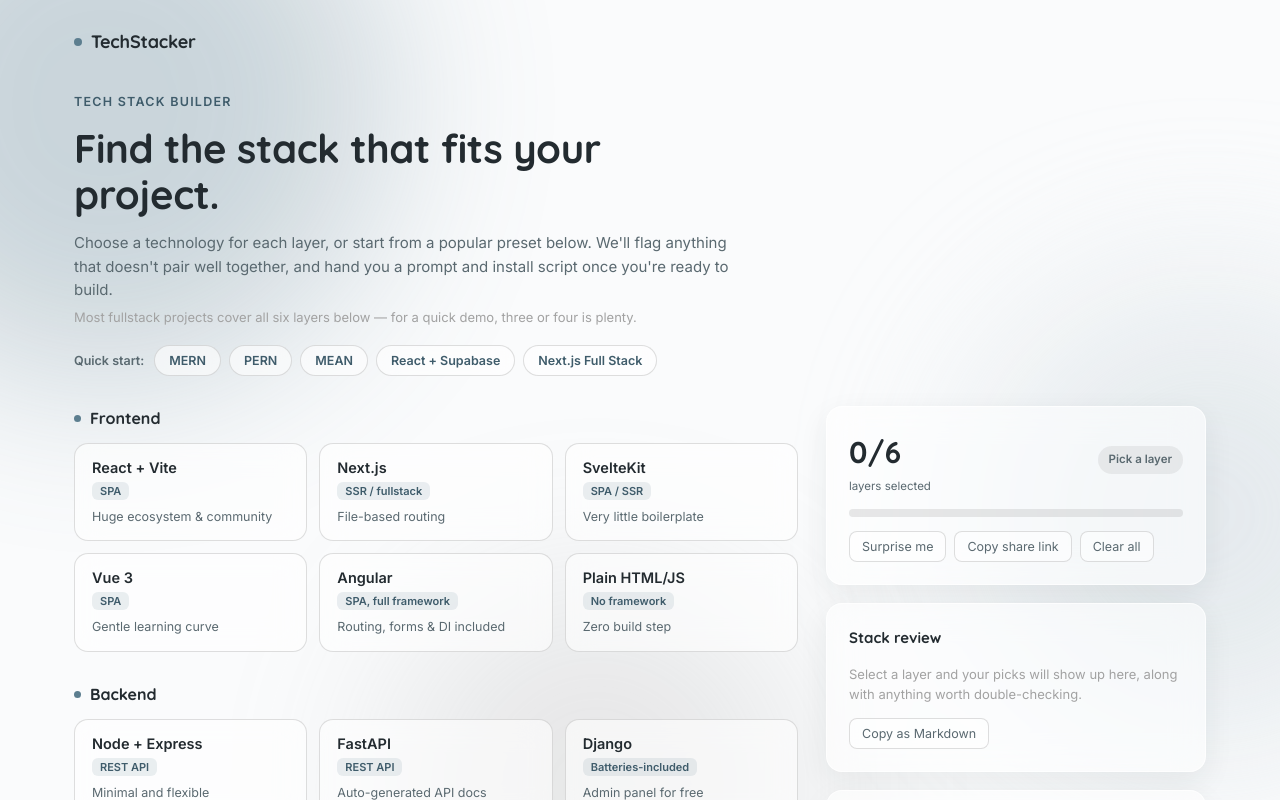
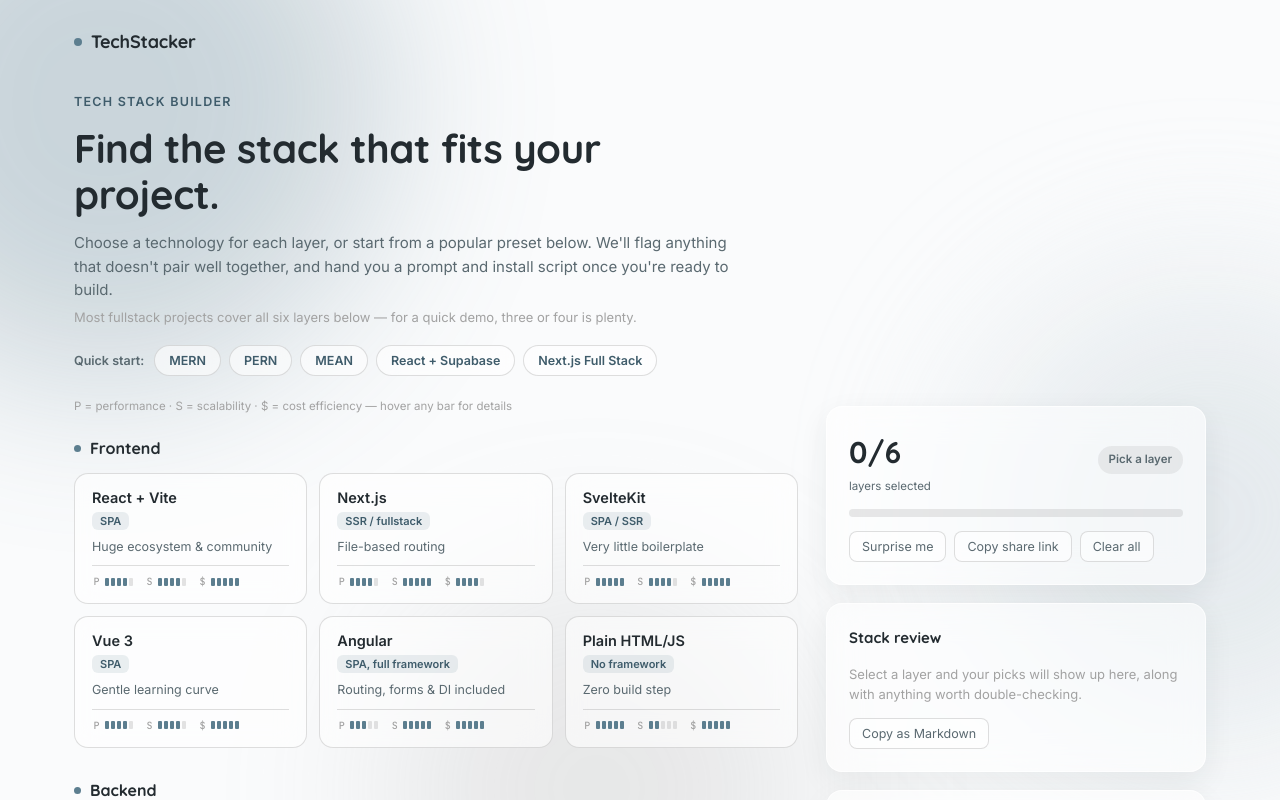
Before and after one commit to haris-afr/techstacked, a React (Vite) app: page / in a window 1280 px wide. Shown: the top 800 px of the page. Built offline with nearby package versions, Linux system fonts and the light colour scheme; the HTML template or start-up script is replaced by a standard one.

Commit message:
add indicators and update readme

```diff
--- a/src/App.jsx
+++ b/src/App.jsx
@@ -37,6 +37,7 @@
 
         <div className="builder-grid">
           <div>
+            <p className="metrics-legend">P = performance · S = scalability · $ = cost efficiency — hover any bar for details</p>
             {STACK_ORDER.map((key) => (
               <CategorySection
                 key={key}
--- a/src/components/OptionCard.jsx
+++ b/src/components/OptionCard.jsx
@@ -1,3 +1,19 @@
+const METRICS = [
+  { key: 'performance', label: 'P', name: 'Performance' },
+  { key: 'scalability', label: 'S', name: 'Scalability' },
+  { key: 'cost', label: '$', name: 'Cost efficiency' },
+];
+
+function MetricBar({ value }) {
+  return (
+    <span className="metric-bar">
+      {[1, 2, 3, 4, 5].map((i) => (
+        <span key={i} className={`metric-seg${i <= value ? ' filled' : ''}`} />
+      ))}
+    </span>
+  );
+}
+
 export default function OptionCard({ option, selected, onSelect }) {
   return (
     <button type="button" className={`card${selected ? ' selected' : ''}`} onClick={onSelect}>
@@ -5,6 +21,17 @@
       <div className="card-name">{option.name}</div>
       <div className="card-tag">{option.tag}</div>
       <div className="card-blurb">{option.pros[0]}</div>
+
+      {option.ratings && (
+        <div className="metric-row">
+          {METRICS.map((m) => (
+            <span className="metric-item" key={m.key} title={`${m.name}: ${option.ratings[m.key]}/5`}>
+              <span className="metric-label">{m.label}</span>
+              <MetricBar value={option.ratings[m.key]} />
+            </span>
+          ))}
+        </div>
+      )}
     </button>
   );
 }
--- a/src/data/stackData.js
+++ b/src/data/stackData.js
@@ -1,6 +1,8 @@
 // All the layers, options, and ready-made presets live here.
 // To add a new tech option: copy an entry inside the relevant category's
-// `options` array and edit the fields.
+// `options` array and edit the fields. `ratings` are 1-5 and drive the
+// little indicator bars on each card (performance / scalability / cost,
+// where a higher cost score means more cost-efficient / cheaper).
 // To add a whole new category: add a key here, then add it to STACK_ORDER.
 // To add a new popular-stack preset: add an entry to PRESETS at the bottom.
 
@@ -10,59 +12,59 @@
   frontend: {
     label: 'Frontend',
     options: [
-      { id: 'react-vite', name: 'React + Vite', tag: 'SPA', pros: ['Huge ecosystem & community', 'Fast dev reload'], cons: ['No built-in routing or SSR'], install: ['npm create vite@latest {dir} -- --template react'], promptBit: 'a React (Vite) single-page frontend' },
-      { id: 'nextjs', name: 'Next.js', tag: 'SSR / fullstack', pros: ['File-based routing', 'SSR/SSG and API routes built in'], cons: ['More opinionated, slightly heavier'], install: ['npx create-next-app@latest {dir}'], promptBit: 'a Next.js frontend with SSR support' },
-      { id: 'sveltekit', name: 'SvelteKit', tag: 'SPA / SSR', pros: ['Very little boilerplate', 'Small bundle size'], cons: ['Smaller ecosystem than React'], install: ['npx sv create {dir}'], promptBit: 'a SvelteKit frontend' },
-      { id: 'vue', name: 'Vue 3', tag: 'SPA', pros: ['Gentle learning curve', 'Clear documentation'], cons: ['Smaller hiring pool than React'], install: ['npm create vue@latest {dir}'], promptBit: 'a Vue 3 frontend' },
-      { id: 'angular', name: 'Angular', tag: 'SPA, full framework', pros: ['Routing, forms & DI included', 'TypeScript by default'], cons: ['Steeper learning curve'], install: ['npm install -g @angular/cli && ng new {dir}'], promptBit: 'an Angular frontend' },
-      { id: 'vanilla', name: 'Plain HTML/JS', tag: 'No framework', pros: ['Zero build step', 'Deploys anywhere instantly'], cons: ['Manual DOM work as it grows'], install: ['mkdir {dir} && cd {dir} && touch index.html style.css script.js'], promptBit: 'a plain HTML/CSS/JS frontend with no framework' },
+      { id: 'react-vite', name: 'React + Vite', tag: 'SPA', pros: ['Huge ecosystem & community', 'Fast dev reload'], cons: ['No built-in routing or SSR'], install: ['npm create vite@latest {dir} -- --template react'], promptBit: 'a React (Vite) single-page frontend', ratings: { performance: 4, scalability: 4, cost: 5 } },
+      { id: 'nextjs', name: 'Next.js', tag: 'SSR / fullstack', pros: ['File-based routing', 'SSR/SSG and API routes built in'], cons: ['More opinionated, slightly heavier'], install: ['npx create-next-app@latest {dir}'], promptBit: 'a Next.js frontend with SSR support', ratings: { performance: 4, scalability: 5, cost: 4 } },
+      { id: 'sveltekit', name: 'SvelteKit', tag: 'SPA / SSR', pros: ['Very little boilerplate', 'Small bundle size'], cons: ['Smaller ecosystem than React'], install: ['npx sv create {dir}'], promptBit: 'a SvelteKit frontend', ratings: { performance: 5, scalability: 4, cost: 5 } },
+      { id: 'vue', name: 'Vue 3', tag: 'SPA', pros: ['Gentle learning curve', 'Clear documentation'], cons: ['Smaller hiring pool than React'], install: ['npm create vue@latest {dir}'], promptBit: 'a Vue 3 frontend', ratings: { performance: 4, scalability: 4, cost: 5 } },
+      { id: 'angular', name: 'Angular', tag: 'SPA, full framework', pros: ['Routing, forms & DI included', 'TypeScript by default'], cons: ['Steeper learning curve'], install: ['npm install -g @angular/cli && ng new {dir}'], promptBit: 'an Angular frontend', ratings: { performance: 3, scalability: 5, cost: 5 } },
+      { id: 'vanilla', name: 'Plain HTML/JS', tag: 'No framework', pros: ['Zero build step', 'Deploys anywhere instantly'], cons: ['Manual DOM work as it grows'], install: ['mkdir {dir} && cd {dir} && touch index.html style.css script.js'], promptBit: 'a plain HTML/CSS/JS frontend with no framework', ratings: { performance: 5, scalability: 2, cost: 5 } },
     ],
   },
   backend: {
     label: 'Backend',
     options: [
-      { id: 'express', name: 'Node + Express', tag: 'REST API', pros: ['Minimal and flexible', 'Same language as the frontend'], cons: ['You wire up the structure yourself'], install: ['npm install express'], promptBit: 'a Node.js + Express REST API backend' },
-      { id: 'fastapi', name: 'FastAPI', tag: 'REST API', pros: ['Auto-generated API docs', 'Async by default'], cons: ['Python packaging can be fiddly'], install: ['pip install fastapi uvicorn'], promptBit: 'a Python FastAPI backend' },
-      { id: 'django', name: 'Django', tag: 'Batteries-included', pros: ['Admin panel for free', 'Auth and ORM built in'], cons: ['Heavier than most hackathons need'], install: ['pip install django && django-admin startproject {dir}'], promptBit: 'a Django backend' },
-      { id: 'nextapi', name: 'Next.js API routes', tag: 'Fullstack', pros: ['Nothing extra to deploy', 'Shares types with the frontend'], cons: ['Tied to the Next.js app'], install: ["echo 'Add route files under /app/api in your Next.js project'"], promptBit: 'Next.js API routes as the backend' },
-      { id: 'none-backend', name: 'None / BaaS only', tag: 'Serverless', pros: ['Nothing to deploy or scale yourself'], cons: ['Less control over custom logic'], install: ["echo 'No custom backend needed'"], promptBit: 'no custom backend, relying on a backend-as-a-service instead' },
+      { id: 'express', name: 'Node + Express', tag: 'REST API', pros: ['Minimal and flexible', 'Same language as the frontend'], cons: ['You wire up the structure yourself'], install: ['npm install express'], promptBit: 'a Node.js + Express REST API backend', ratings: { performance: 4, scalability: 4, cost: 5 } },
+      { id: 'fastapi', name: 'FastAPI', tag: 'REST API', pros: ['Auto-generated API docs', 'Async by default'], cons: ['Python packaging can be fiddly'], install: ['pip install fastapi uvicorn'], promptBit: 'a Python FastAPI backend', ratings: { performance: 5, scalability: 4, cost: 5 } },
+      { id: 'django', name: 'Django', tag: 'Batteries-included', pros: ['Admin panel for free', 'Auth and ORM built in'], cons: ['Heavier than most hackathons need'], install: ['pip install django && django-admin startproject {dir}'], promptBit: 'a Django backend', ratings: { performance: 3, scalability: 4, cost: 5 } },
+      { id: 'nextapi', name: 'Next.js API routes', tag: 'Fullstack', pros: ['Nothing extra to deploy', 'Shares types with the frontend'], cons: ['Tied to the Next.js app'], install: ["echo 'Add route files under /app/api in your Next.js project'"], promptBit: 'Next.js API routes as the backend', ratings: { performance: 4, scalability: 3, cost: 4 } },
+      { id: 'none-backend', name: 'None / BaaS only', tag: 'Serverless', pros: ['Nothing to deploy or scale yourself'], cons: ['Less control over custom logic'], install: ["echo 'No custom backend needed'"], promptBit: 'no custom backend, relying on a backend-as-a-service instead', ratings: { performance: 5, scalability: 3, cost: 5 } },
     ],
   },
   database: {
     label: 'Database',
     options: [
-      { id: 'postgres', name: 'PostgreSQL', tag: 'SQL', pros: ['Rock-solid and ACID compliant', 'Wide hosting support'], cons: ['Needs a schema and migrations'], install: ['npm install pg'], promptBit: 'a PostgreSQL database' },
-      { id: 'mongo', name: 'MongoDB', tag: 'NoSQL', pros: ['Flexible, schema-less documents'], cons: ['Easy to end up with inconsistent shapes'], install: ['npm install mongoose'], promptBit: 'a MongoDB database' },
-      { id: 'sqlite', name: 'SQLite', tag: 'SQL, file-based', pros: ['Zero setup, single file'], cons: ['Not built for concurrent multi-user load'], install: ['npm install better-sqlite3'], promptBit: 'a local SQLite database' },
-      { id: 'supabase', name: 'Supabase', tag: 'Postgres + BaaS', pros: ['Postgres with auth & storage included'], cons: ["You're tied to their platform conventions"], install: ['npm install @supabase/supabase-js'], promptBit: 'Supabase as the database and backend layer' },
-      { id: 'none-db', name: 'None', tag: 'Stateless', pros: ['Nothing to host or back up'], cons: ['No persistence between sessions'], install: ["echo 'No database needed'"], promptBit: 'no database, the app is stateless' },
+      { id: 'postgres', name: 'PostgreSQL', tag: 'SQL', pros: ['Rock-solid and ACID compliant', 'Wide hosting support'], cons: ['Needs a schema and migrations'], install: ['npm install pg'], promptBit: 'a PostgreSQL database', ratings: { performance: 4, scalability: 5, cost: 4 } },
+      { id: 'mongo', name: 'MongoDB', tag: 'NoSQL', pros: ['Flexible, schema-less documents'], cons: ['Easy to end up with inconsistent shapes'], install: ['npm install mongoose'], promptBit: 'a MongoDB database', ratings: { performance: 4, scalability: 4, cost: 4 } },
+      { id: 'sqlite', name: 'SQLite', tag: 'SQL, file-based', pros: ['Zero setup, single file'], cons: ['Not built for concurrent multi-user load'], install: ['npm install better-sqlite3'], promptBit: 'a local SQLite database', ratings: { performance: 5, scalability: 1, cost: 5 } },
+      { id: 'supabase', name: 'Supabase', tag: 'Postgres + BaaS', pros: ['Postgres with auth & storage included'], cons: ["You're tied to their platform conventions"], install: ['npm install @supabase/supabase-js'], promptBit: 'Supabase as the database and backend layer', ratings: { performance: 4, scalability: 4, cost: 3 } },
+      { id: 'none-db', name: 'None', tag: 'Stateless', pros: ['Nothing to host or back up'], cons: ['No persistence between sessions'], install: ["echo 'No database needed'"], promptBit: 'no database, the app is stateless', ratings: { performance: 5, scalability: 1, cost: 5 } },
     ],
   },
   styling: {
     label: 'Styling',
     options: [
-      { id: 'tailwind', name: 'Tailwind CSS', tag: 'Utility-first', pros: ['Fast to build with, no context switching'], cons: ['Markup can get verbose'], install: ['npm install -D tailwindcss postcss autoprefixer && npx tailwindcss init -p'], promptBit: 'Tailwind CSS for styling' },
-      { id: 'css-modules', name: 'CSS Modules', tag: 'Scoped CSS', pros: ['Plain CSS, scoped per component'], cons: ['No design system out of the box'], install: ["echo 'Most modern bundlers support CSS Modules out of the box'"], promptBit: 'CSS Modules for styling' },
-      { id: 'styled-components', name: 'styled-components', tag: 'CSS-in-JS', pros: ['Styles live next to components'], cons: ['Small runtime cost vs static CSS'], install: ['npm install styled-components'], promptBit: 'styled-components for styling' },
-      { id: 'plain-css', name: 'Plain CSS', tag: 'No tooling', pros: ['No build step, no dependencies'], cons: ['You manage naming collisions yourself'], install: ["echo 'No styling install needed'"], promptBit: 'plain hand-written CSS' },
+      { id: 'tailwind', name: 'Tailwind CSS', tag: 'Utility-first', pros: ['Fast to build with, no context switching'], cons: ['Markup can get verbose'], install: ['npm install -D tailwindcss postcss autoprefixer && npx tailwindcss init -p'], promptBit: 'Tailwind CSS for styling', ratings: { performance: 4, scalability: 5, cost: 5 } },
+      { id: 'css-modules', name: 'CSS Modules', tag: 'Scoped CSS', pros: ['Plain CSS, scoped per component'], cons: ['No design system out of the box'], install: ["echo 'Most modern bundlers support CSS Modules out of the box'"], promptBit: 'CSS Modules for styling', ratings: { performance: 5, scalability: 4, cost: 5 } },
+      { id: 'styled-components', name: 'styled-components', tag: 'CSS-in-JS', pros: ['Styles live next to components'], cons: ['Small runtime cost vs static CSS'], install: ['npm install styled-components'], promptBit: 'styled-components for styling', ratings: { performance: 3, scalability: 4, cost: 5 } },
+      { id: 'plain-css', name: 'Plain CSS', tag: 'No tooling', pros: ['No build step, no dependencies'], cons: ['You manage naming collisions yourself'], install: ["echo 'No styling install needed'"], promptBit: 'plain hand-written CSS', ratings: { performance: 5, scalability: 2, cost: 5 } },
     ],
   },
   auth: {
     label: 'Auth',
     options: [
-      { id: 'clerk', name: 'Clerk', tag: 'Hosted', pros: ['Drop-in UI components', 'Handles social login & MFA'], cons: ['Paid past the free tier'], install: ['npm install @clerk/clerk-react'], promptBit: 'Clerk for authentication' },
-      { id: 'nextauth', name: 'NextAuth.js', tag: 'Self-hosted', pros: ['Free and open source'], cons: ['More config than a hosted option'], install: ['npm install next-auth'], promptBit: 'NextAuth.js for authentication' },
-      { id: 'supabase-auth', name: 'Supabase Auth', tag: 'Hosted', pros: ['Comes free with Supabase'], cons: ['Best when already using Supabase'], install: ["echo 'Included with @supabase/supabase-js'"], promptBit: 'Supabase Auth for authentication' },
-      { id: 'none-auth', name: 'None', tag: 'Public app', pros: ['One less system to secure'], cons: ['No per-user accounts or data'], install: ["echo 'No auth needed'"], promptBit: 'no authentication layer' },
+      { id: 'clerk', name: 'Clerk', tag: 'Hosted', pros: ['Drop-in UI components', 'Handles social login & MFA'], cons: ['Paid past the free tier'], install: ['npm install @clerk/clerk-react'], promptBit: 'Clerk for authentication', ratings: { performance: 4, scalability: 5, cost: 2 } },
+      { id: 'nextauth', name: 'NextAuth.js', tag: 'Self-hosted', pros: ['Free and open source'], cons: ['More config than a hosted option'], install: ['npm install next-auth'], promptBit: 'NextAuth.js for authentication', ratings: { performance: 4, scalability: 4, cost: 5 } },
+      { id: 'supabase-auth', name: 'Supabase Auth', tag: 'Hosted', pros: ['Comes free with Supabase'], cons: ['Best when already using Supabase'], install: ["echo 'Included with @supabase/supabase-js'"], promptBit: 'Supabase Auth for authentication', ratings: { performance: 4, scalability: 4, cost: 4 } },
+      { id: 'none-auth', name: 'None', tag: 'Public app', pros: ['One less system to secure'], cons: ['No per-user accounts or data'], install: ["echo 'No auth needed'"], promptBit: 'no authentication layer', ratings: { performance: 5, scalability: 5, cost: 5 } },
     ],
   },
   hosting: {
     label: 'Hosting',
     options: [
-      { id: 'vercel', name: 'Vercel', tag: 'Frontend / Next.js', pros: ['Zero-config for Next.js/React'], cons: ['Serverless limits on the free tier'], install: ['npm install -g vercel'], promptBit: 'deployment on Vercel' },
-      { id: 'railway', name: 'Railway', tag: 'Full backend', pros: ['Easy Postgres + backend together'], cons: ['Free tier has usage caps'], install: ['npm install -g @railway/cli'], promptBit: 'deployment on Railway' },
-      { id: 'netlify', name: 'Netlify', tag: 'Frontend / JAMstack', pros: ['Great for static + serverless functions'], cons: ['Less ideal for long-running servers'], install: ['npm install -g netlify-cli'], promptBit: 'deployment on Netlify' },
-      { id: 'render', name: 'Render', tag: 'Full backend', pros: ['Free tier for small web services'], cons: ['Free services spin down when idle'], install: ["echo 'Deploy via the Render dashboard'"], promptBit: 'deployment on Render' },
+      { id: 'vercel', name: 'Vercel', tag: 'Frontend / Next.js', pros: ['Zero-config for Next.js/React'], cons: ['Serverless limits on the free tier'], install: ['npm install -g vercel'], promptBit: 'deployment on Vercel', ratings: { performance: 5, scalability: 4, cost: 3 } },
+      { id: 'railway', name: 'Railway', tag: 'Full backend', pros: ['Easy Postgres + backend together'], cons: ['Free tier has usage caps'], install: ['npm install -g @railway/cli'], promptBit: 'deployment on Railway', ratings: { performance: 4, scalability: 4, cost: 3 } },
+      { id: 'netlify', name: 'Netlify', tag: 'Frontend / JAMstack', pros: ['Great for static + serverless functions'], cons: ['Less ideal for long-running servers'], install: ['npm install -g netlify-cli'], promptBit: 'deployment on Netlify', ratings: { performance: 4, scalability: 4, cost: 3 } },
+      { id: 'render', name: 'Render', tag: 'Full backend', pros: ['Free tier for small web services'], cons: ['Free services spin down when idle'], install: ["echo 'Deploy via the Render dashboard'"], promptBit: 'deployment on Render', ratings: { performance: 4, scalability: 3, cost: 4 } },
     ],
   },
 };
--- a/src/index.css
+++ b/src/index.css
@@ -194,6 +194,16 @@
   margin-bottom:8px;
 }
 .card-blurb{font-size:12.5px;color:var(--ink-soft);line-height:1.4;}
+
+.metric-row{display:flex;gap:12px;margin-top:10px;padding-top:9px;border-top:1px solid var(--glass-border);}
+.metric-item{display:flex;align-items:center;gap:4px;cursor:help;}
+.metric-label{font-family:var(--font-mono);font-size:10px;font-weight:500;color:var(--grey);width:9px;text-align:center;}
+.metric-bar{display:flex;gap:2px;align-items:center;}
+.metric-seg{width:4px;height:8px;border-radius:1px;background:rgba(162,162,162,0.3);}
+.metric-seg.filled{background:var(--steel);}
+
+.metrics-legend{font-size:11.5px;color:var(--grey);margin:-8px 0 20px;}
+
 .card-check{
   position:absolute;top:13px;right:13px;width:16px;height:16px;border-radius:50%;
   background:var(--steel);
```
Also changed, not shown: 2 other files (tests, documents, lock files or other folders).
